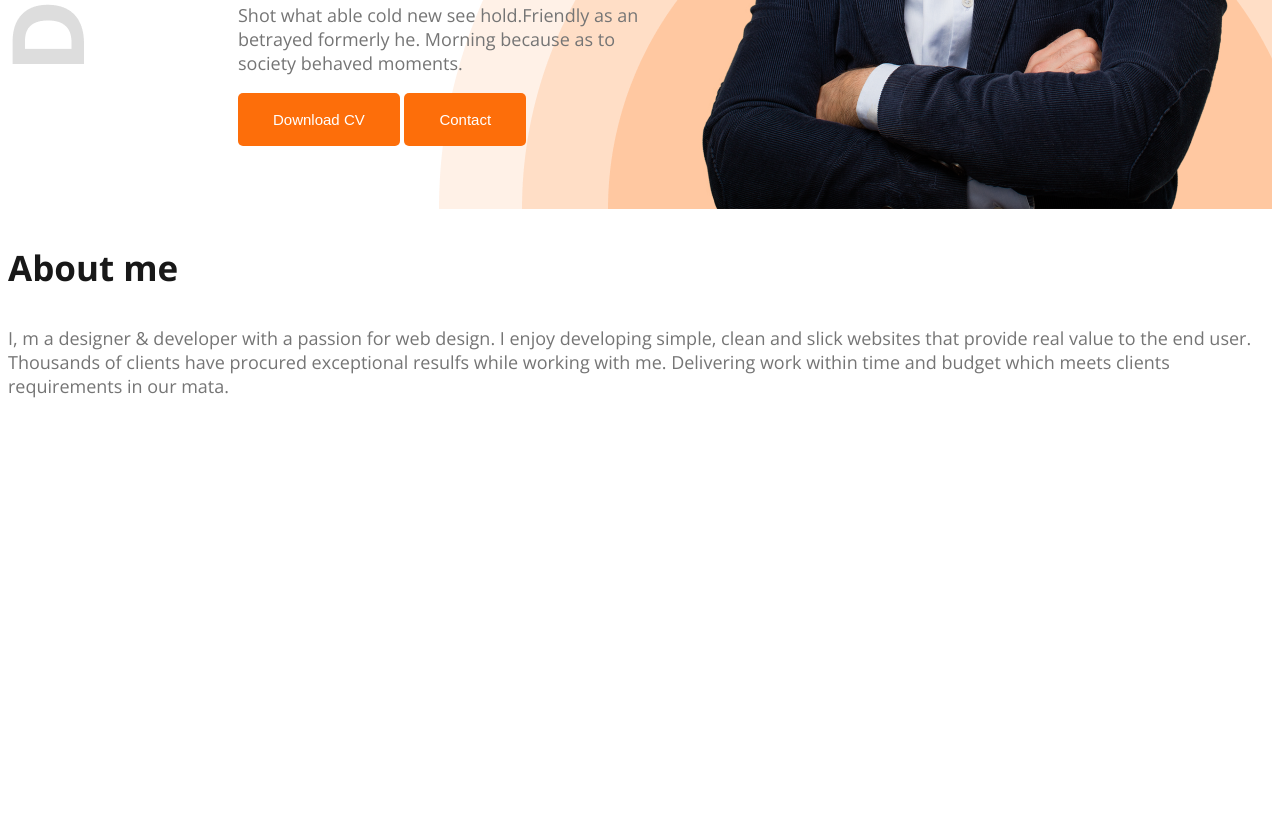
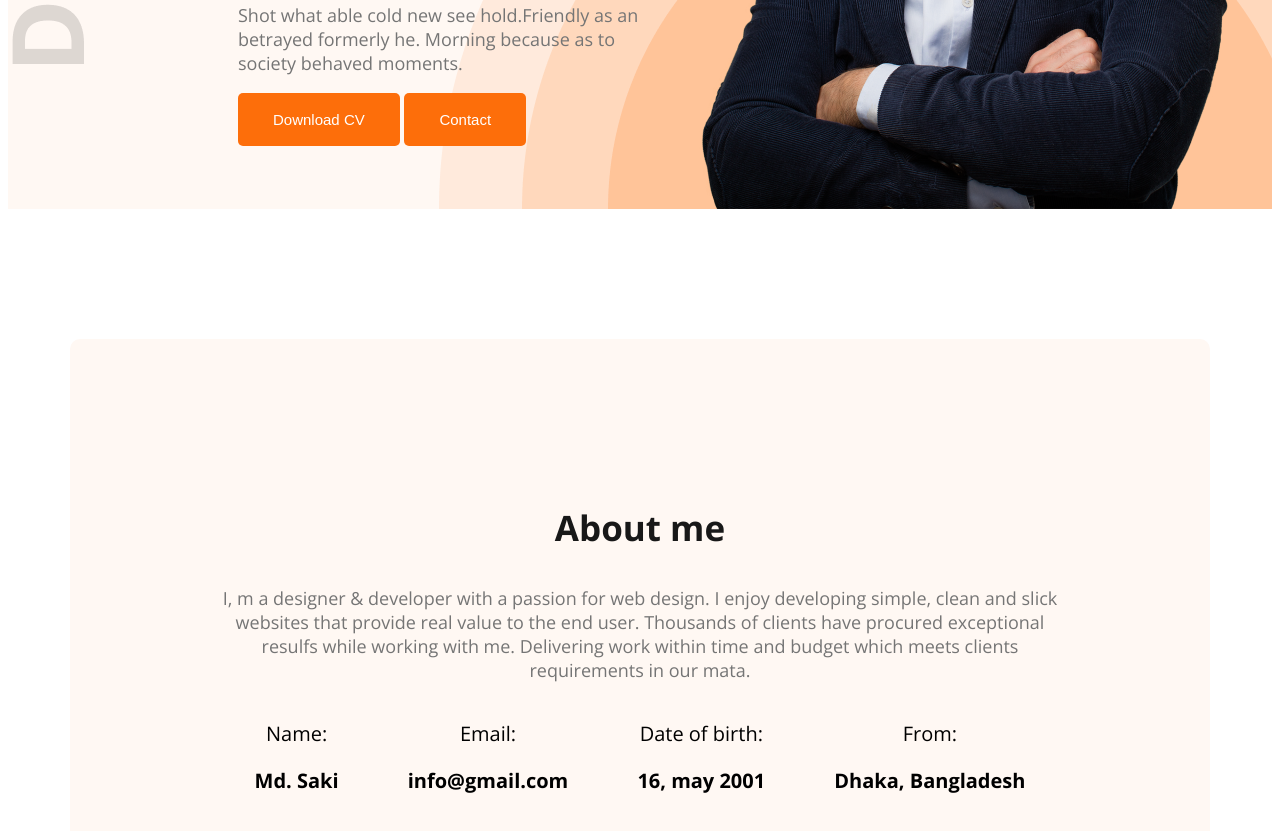
Before and after one commit to subroto123-web/web-dev-portfolio, a plain HTML site: page index.html in a window 1280 px wide. Shown: the part 749-1580 px from the top of the page. Before the commit the page ends 1165 px from the top, so only its background shows below. Drawn offline with nearby package versions, Linux system fonts and the light colour scheme.

Commit message:
added portfolio, about-items, about-item, item-title & item-descriptiom

```diff
--- a/index.html
+++ b/index.html
@@ -11,7 +11,7 @@
     <link rel="stylesheet" href="/style/portfolio.css">
 </head>
 <body class="open-sans-normal">
-    <header class="header">
+    <header class="header secondary-bg">
         <nav ;>
             <h1 class="nav-title">
                 Ma<span class="text-primary">r</span>y
@@ -37,13 +37,31 @@
 
     </header>
     <main>
-        <section class="about">
+        <section class="about secondary-bg">
             <h3 class="section-title">About me</h3>
             <p class="section-description">
                 I, m a designer & developer with a passion for web design. I enjoy developing simple, clean and slick websites that provide real value to the end user. Thousands of clients have procured exceptional resulfs while working with me. Delivering work within time and budget which meets clients requirements in our mata.
             </p>
+            <div class="about-items">
+                <!-- .about-item*4>p.item-title+p.item-description -->
+                <div class="about-item">
+                    <p class="item-title">Name:</p>
+                    <p class="item-description">Md. Saki</p>
+                </div>
+                <div class="about-item">
+                    <p class="item-title">Email: </p>
+                    <p class="item-description">info@gmail.com</p>
+                </div>
+                <div class="about-item">
+                    <p class="item-title">Date of birth:</p>
+                    <p class="item-description">16, may 2001</p>
+                </div>
+                <div class="about-item">
+                    <p class="item-title">From:</p>
+                    <p class="item-description">Dhaka, Bangladesh</p>
+                </div>
+            </div>
         </section>
-
     </main>
     <footer>
 
--- a/style/portfolio.css
+++ b/style/portfolio.css
@@ -90,3 +90,33 @@ nav {
   font-size: 18px;
   color: #757575;
 }
+.secondary-bg{
+  background-color: #FFF8F3;
+}
+/*about styles*/
+.about{
+  border-radius: 10px;
+  padding: 130px 150px;
+  margin: 130px auto ;
+  text-align: center;
+}
+
+/* main style */
+
+main{
+  max-width: 1140px;
+  margin: 0 auto;
+}
+/* about items style */
+.about-items{
+  display: flex;
+  justify-content: space-around;
+}
+.item-title{
+  font-size: 20px;
+  font-weight: 400px;
+}
+.item-description{
+  font-size: 20px;
+  font-weight: bold;
+}
```
